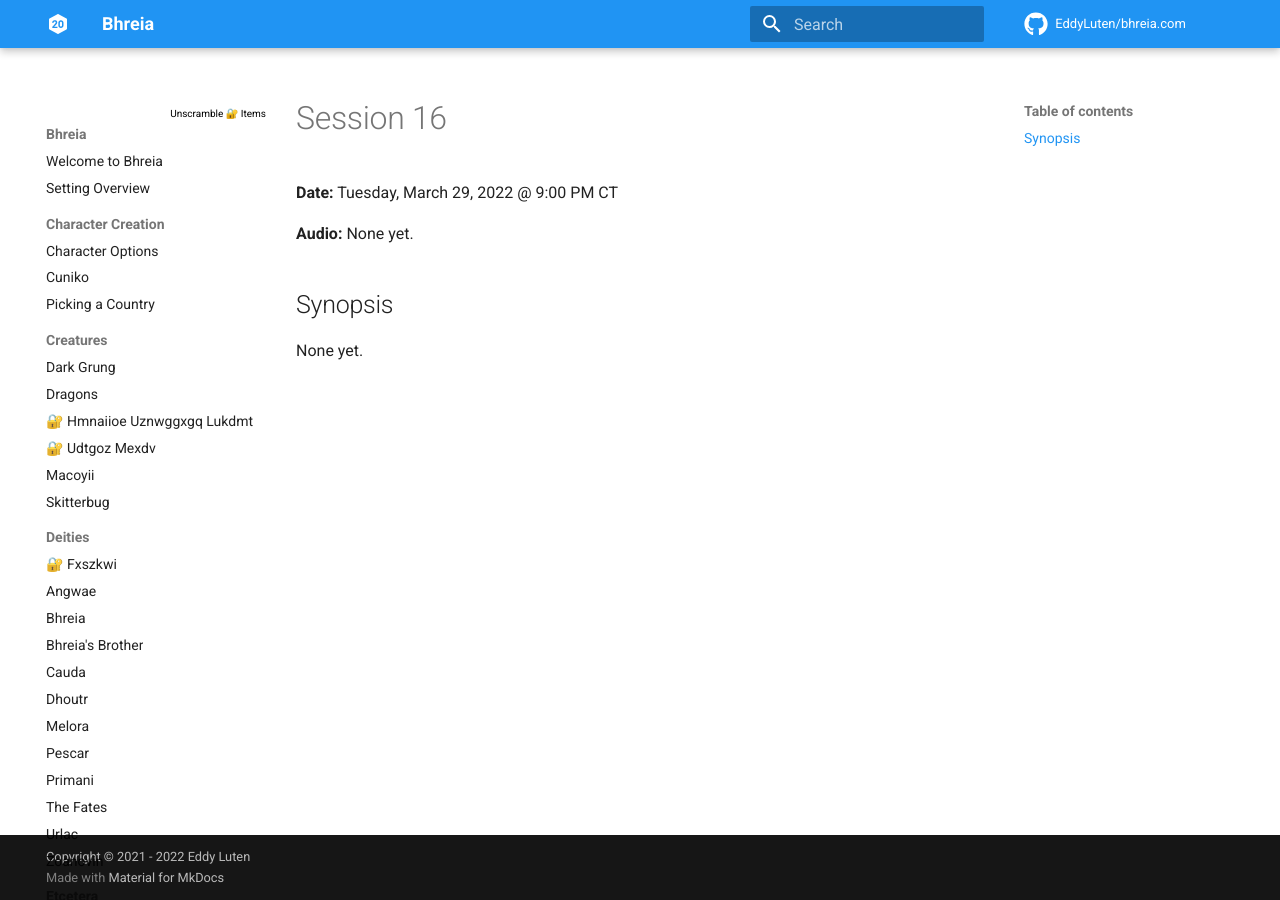
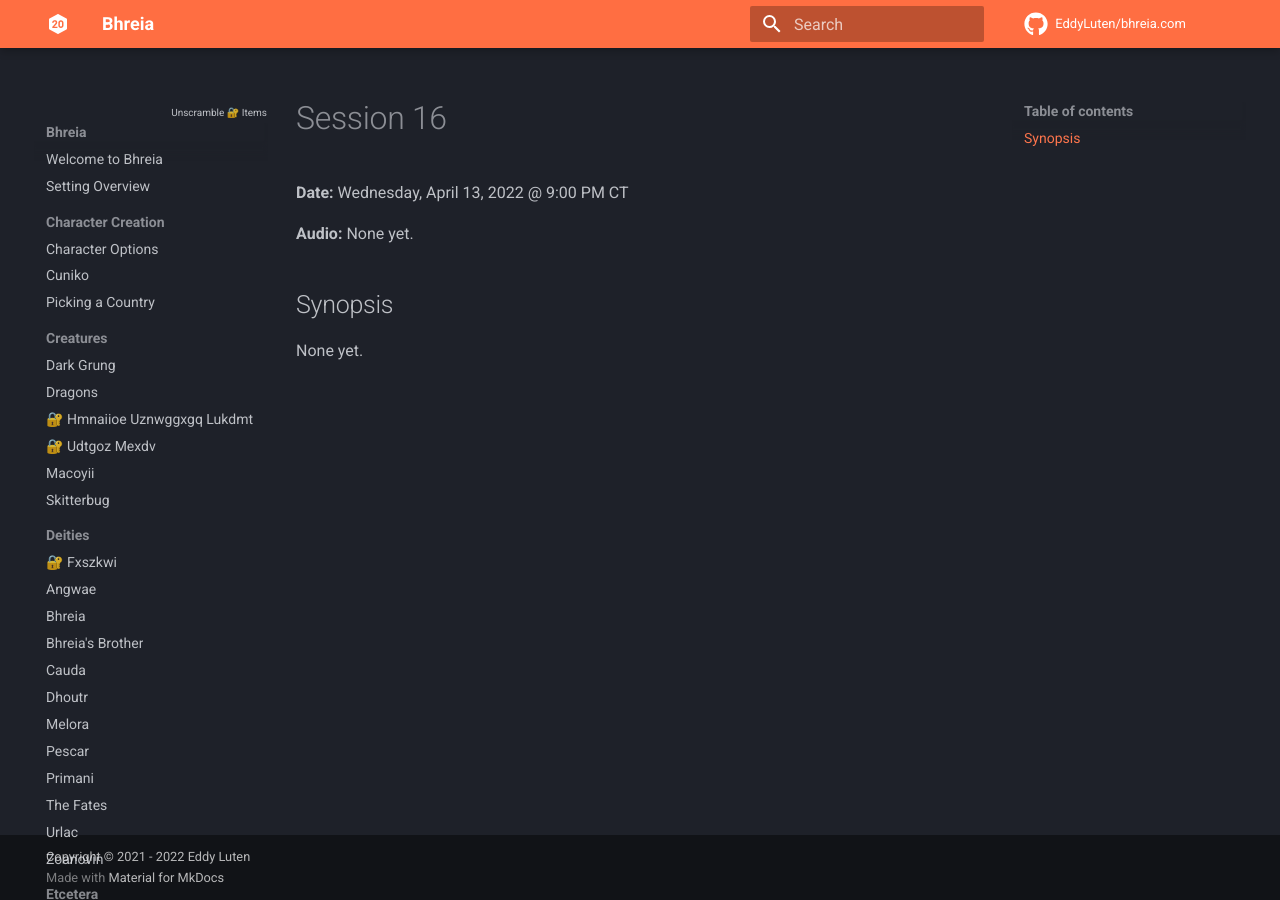
Before and after one commit to EddyLuten/bhreia.com, an MkDocs documentation site: the page built from docs/campaigns/sessions/session-16.md, in a window 1280 px wide. Built offline with MkDocs 1.6.1 and Material for MkDocs 9.7.7, drawn with Linux system fonts in a browser that asks for light colours; comment, search, counter and statistics services are not loaded.

Commit message:
Dark mode, some sess 16 planning

```diff
--- a/docs/assets/stylesheets/bhreia.css
+++ b/docs/assets/stylesheets/bhreia.css
@@ -122,6 +122,7 @@
 
 .stat-list {
     background: #FDF1DC;
+    color: black;
     margin: 0 !important;
     padding: 0.5em !important;
     list-style-position: inside;
@@ -253,12 +254,12 @@
     text-align: right;
     cursor: pointer;
     padding: 5px;
-    border: 1px solid #fff;
+    color: var(--md-typeset-color);
 }
 
 .unscramble-button:hover {
-    background-color: rgb(255, 214, 214);
-    border: 1px solid #b40000;
+    /* border: 1px solid #b40000; */
+    color: var(--md-accent-fg-color);
 }
 
 .twitter-tweet {
--- a/docs/campaigns/sessions/session-16.md
+++ b/docs/campaigns/sessions/session-16.md
@@ -5,7 +5,7 @@
 ---
 # Session 16
 
-**Date:** Tuesday, March 29, 2022 @ 9:00 PM CT
+**Date:** Wednesday, April 13, 2022 @ 9:00 PM CT
 
 **Audio:** None yet.
 
--- a/mkdocs.yml
+++ b/mkdocs.yml
@@ -42,9 +42,9 @@
     admonition:
       info: octicons/info-16
   palette:
-    scheme: default
-    primary: blue
-    accent: orange
+    scheme: slate
+    primary: deep orange
+    accent: light blue
   features:
     # - navigation.expand
     - navigation.sections
```
Also changed, not shown: docs/adventures/blue-skies/index.md (+2 -1 lines), docs/campaigns/braving-bhreia.md (+1 -1 lines), docs/campaigns/plans/plan-16.md (+1 -1 lines).
